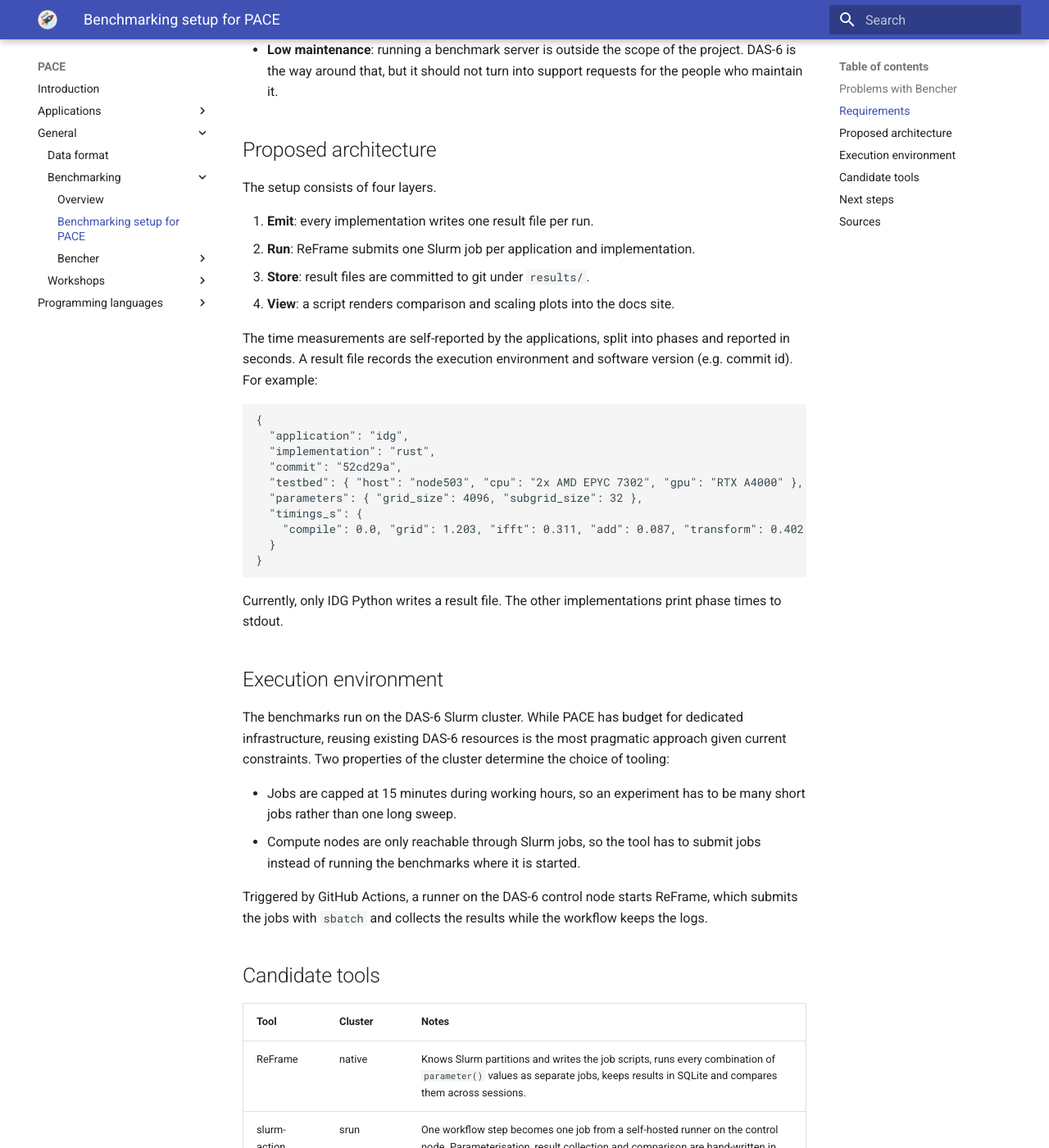
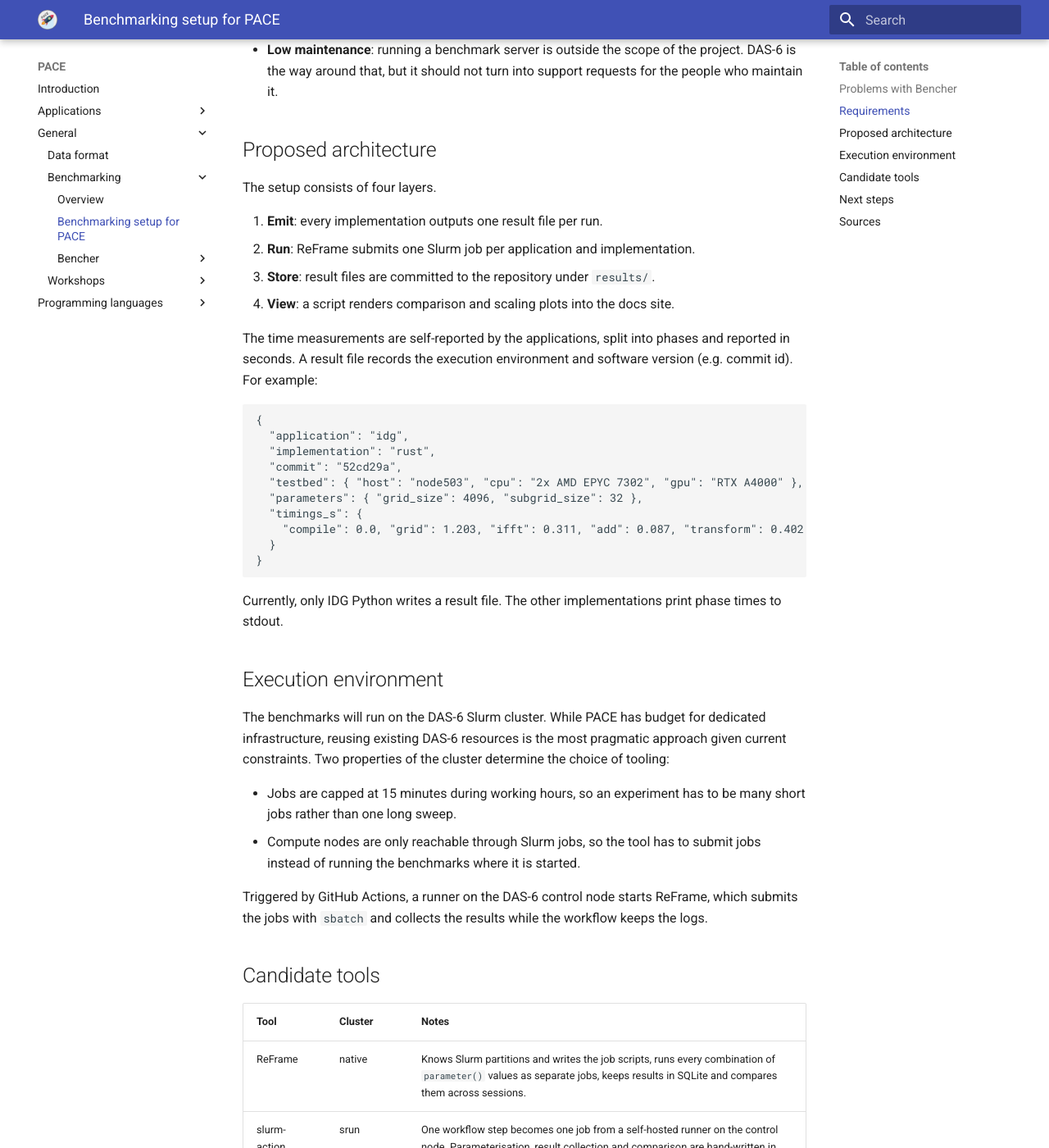
Before and after one commit to astron-rd/PACE, an MkDocs documentation site: the page built from docs/general/benchmarking/setup.md, in a window 1280 px wide and 1400 px high, scrolled down 1067 px. Shown: the whole window at 82% size. Built offline with MkDocs 1.6.1 and Material for MkDocs 9.7.7, drawn with Linux system fonts in a browser that asks for light colours; nearby versions of some CDN libraries; some of the changed text lies outside the part shown.

Commit message:
docs: refine the wording in benchmarking setup

```diff
--- a/docs/general/benchmarking/setup.md
+++ b/docs/general/benchmarking/setup.md
@@ -12,9 +12,9 @@
 machines, too noisy for regression thresholds.
 
 The recommendation is to run the benchmarks on the DAS-6 cluster with ReFrame as
-the driver, started from GitHub Actions. Every implementation writes a result
-file in a format defined by PACE, results are kept in git, and plots are
-rendered into the docs site.
+the driver, started from GitHub Actions. Every implementation outputs a result
+file in a format defined by PACE, results are kept in the repository, and plots
+are rendered into the docs site.
 
 ## Problems with Bencher
 
@@ -49,9 +49,9 @@
 
 The setup consists of four layers.
 
-1. **Emit**: every implementation writes one result file per run.
+1. **Emit**: every implementation outputs one result file per run.
 1. **Run**: ReFrame submits one Slurm job per application and implementation.
-1. **Store**: result files are committed to git under `results/`.
+1. **Store**: result files are committed to the repository under `results/`.
 1. **View**: a script renders comparison and scaling plots into the docs site.
 
 The time measurements are self-reported by the applications, split into phases
@@ -76,7 +76,7 @@
 
 ## Execution environment
 
-The benchmarks run on the DAS-6 Slurm cluster. While PACE has budget for
+The benchmarks will run on the DAS-6 Slurm cluster. While PACE has budget for
 dedicated infrastructure, reusing existing DAS-6 resources is the most pragmatic
 approach given current constraints. Two properties of the cluster determine the
 choice of tooling:
```
Also changed, not shown: other parts of docs/general/benchmarking/setup.md (+1 -1 lines).
